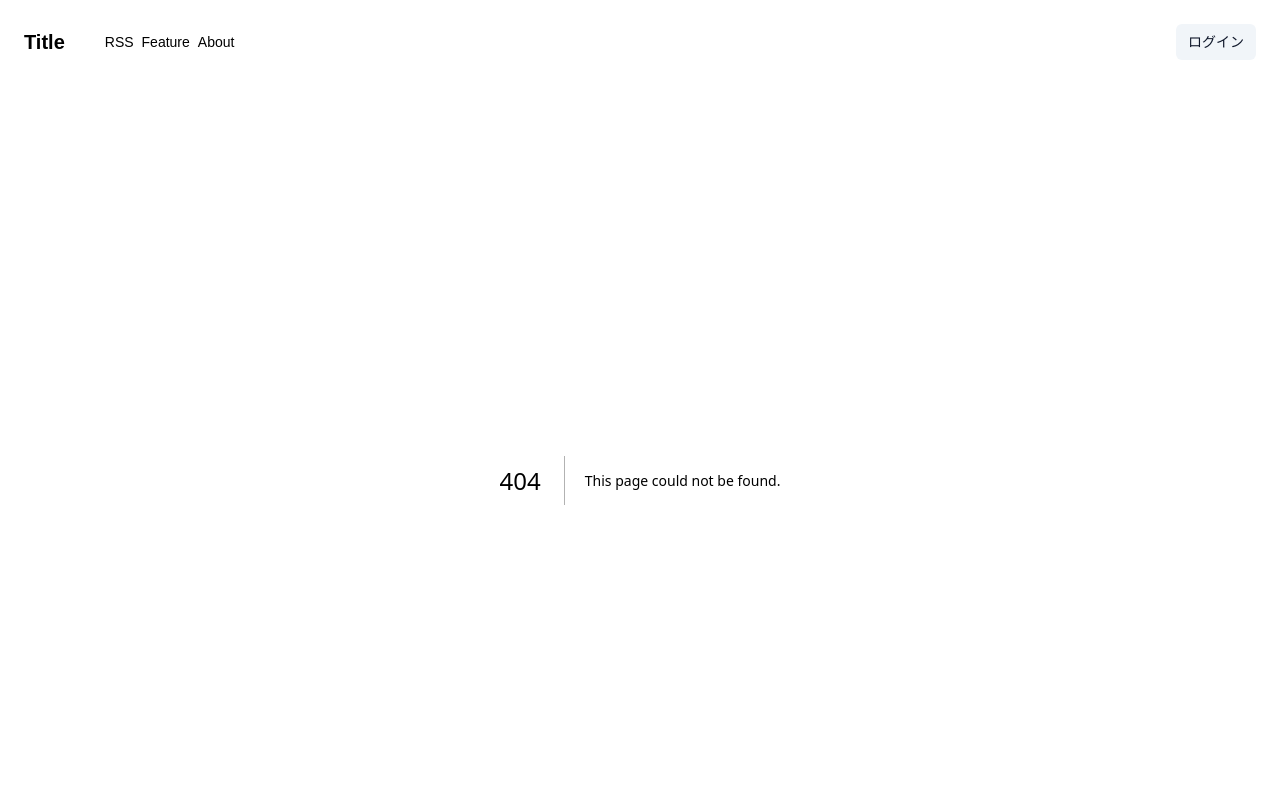
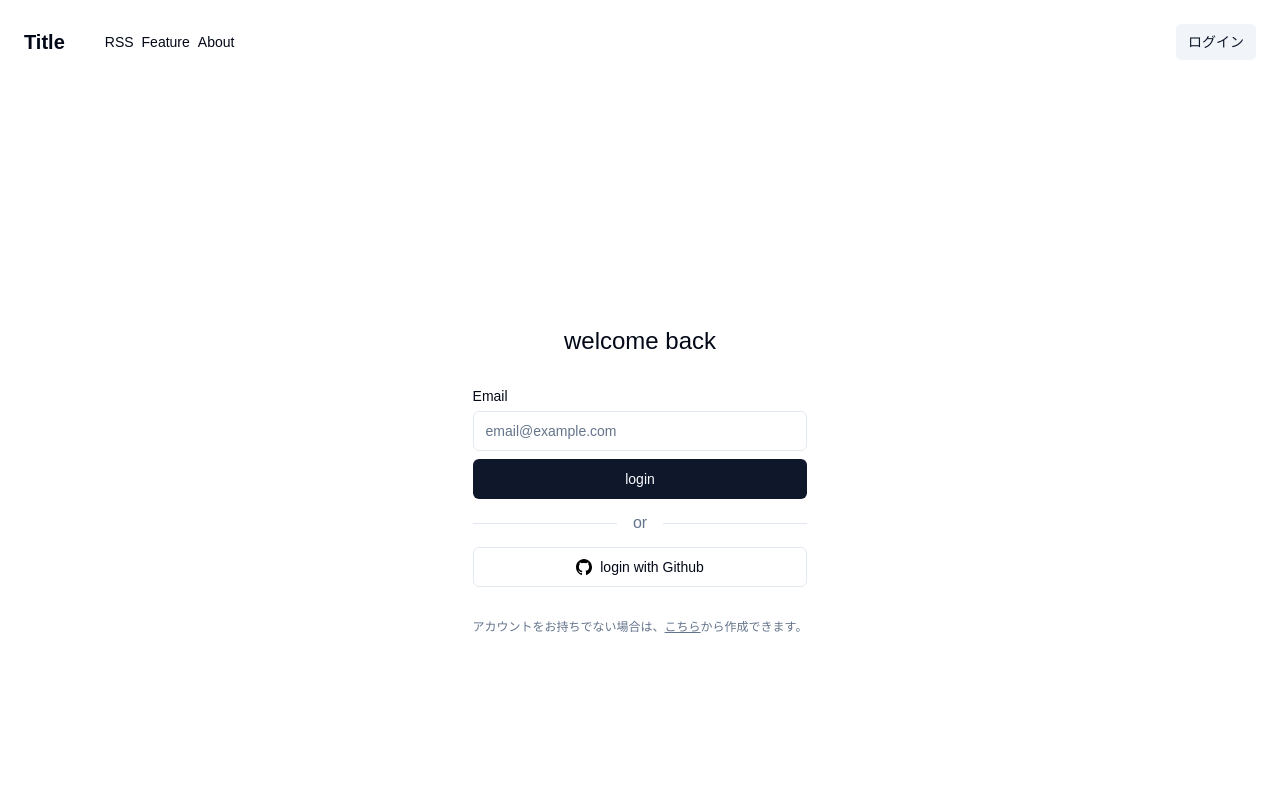
Before and after one commit to poko8nada/ud_nss_v2, a Next.js app: page /login in a window 1280 px wide. Before the commit this address had no page. Shown: the top 800 px of the page. Built offline with nearby package versions, Linux system fonts and the light colour scheme.

Commit message:
Add login and search form components, update styles, and improve feed modal

```diff
--- a/package.json
+++ b/package.json
@@ -10,6 +10,7 @@
   },
   "dependencies": {
     "@notionhq/client": "^2.2.15",
+    "@radix-ui/react-label": "^2.1.2",
     "@radix-ui/react-slot": "^1.1.1",
     "class-variance-authority": "^0.7.1",
     "clsx": "^2.1.1",
--- a/src/app/globals.css
+++ b/src/app/globals.css
@@ -70,3 +70,14 @@ body {
     @apply bg-background text-foreground;
   }
 }
+
+
+
+@layer base {
+  * {
+    @apply border-border outline-ring/50;
+  }
+  body {
+    @apply bg-background text-foreground;
+  }
+}
--- /dev/null
+++ b/src/app/login/page.tsx
@@ -0,0 +1,19 @@
+import { AuthForm } from '@/components/auth-form'
+export default function Page() {
+  return (
+    <div className='flex justify-center items-center h-screen'>
+      <div className='space-y-8'>
+        <h1 className='text-2xl text-center'>welcome back</h1>
+        <AuthForm />
+
+        <p className='text-center text-muted-foreground text-xs'>
+          アカウントをお持ちでない場合は、
+          <a href='/register' className='underline'>
+            こちら
+          </a>
+          から作成できます。
+        </p>
+      </div>
+    </div>
+  )
+}
--- a/src/app/rss/page.tsx
+++ b/src/app/rss/page.tsx
@@ -1,6 +1,6 @@
 'use client'
 import { FeedModal } from '@/components/feed-modal'
-import { SearchInput } from '@/components/search-input'
+import { SearchForm } from '@/components/search-from'
 import Form from 'next/form'
 import { useActionState, useState } from 'react'
 import { handleSubmit } from './action'
@@ -26,7 +26,7 @@ export default function Page() {
         className='mb-5'
         onSubmit={() => setModalOpen(true)}
       >
-        <SearchInput error={state.error} />
+        <SearchForm error={state.error} />
         <FeedModal
           url={state.url ?? ''}
           feedTitle={state.feedTitle}
--- /dev/null
+++ b/src/components/auth-form.tsx
@@ -0,0 +1,37 @@
+import { Button } from '@/components/ui/button'
+import { Icons } from '@/components/ui/icons'
+import { Input } from '@/components/ui/input'
+import { Label } from '@/components/ui/label'
+
+export const AuthForm = () => {
+  return (
+    <div className='grid gap-6'>
+      <form>
+        <div className='grid gap-2'>
+          <Label htmlFor='email'>Email</Label>
+          <Input
+            type='email'
+            name='email'
+            placeholder='email@example.com'
+            id='email'
+          />
+          <Button type='submit'>login</Button>
+        </div>
+      </form>
+      <form>
+        <div className='grid gap-6'>
+          <div className='relative flex items-center justify-center'>
+            <hr className='absolute w-full inset-0' />
+            <span className='absolute bg-background px-4 text-muted-foreground'>
+              or
+            </span>
+          </div>
+          <Button variant='outline'>
+            <Icons.github />
+            login with Github
+          </Button>
+        </div>
+      </form>
+    </div>
+  )
+}
--- a/src/components/feed-modal.tsx
+++ b/src/components/feed-modal.tsx
@@ -48,14 +48,11 @@ export const FeedModal = ({
         )}
       >
         <div
-          className={cn(
-            'bg-white rounded-lg shadow-sm dark:bg-gray-700 hidden',
-            {
-              block: isModalReady && modalOpen && !pending,
-            },
-          )}
+          className={cn('bg-white rounded-lg shadow-sm hidden', {
+            block: isModalReady && modalOpen && !pending,
+          })}
         >
-          <div className='p-4 md:p-5 border-b rounded-t dark:border-gray-600 border-gray-200'>
+          <div className='p-4 md:p-5 border-b rounded-t border-gray-200'>
             <div className='flex items-start justify-between gap-2'>
               <div className='flex gap-2 items-center'>
                 {favicon !== '' && (
@@ -68,7 +65,7 @@ export const FeedModal = ({
                   />
                 )}
                 <div>
-                  <h3 className='text-md font-medium text-gray-900 dark:text-white line-clamp-1'>
+                  <h3 className='text-md font-medium text-gray-900 line-clamp-1'>
                     {feedTitle}
                   </h3>
                   {feedDescription !== '' && (
@@ -80,7 +77,7 @@ export const FeedModal = ({
               </div>
               <button
                 type='button'
-                className='shrink-0 marker:text-gray-400 bg-transparent hover:bg-gray-200 hover:text-gray-900 rounded-lg text-sm w-7 h-7 ms-auto inline-flex justify-center items-center dark:hover:bg-gray-600 dark:hover:text-white'
+                className='shrink-0 marker:text-gray-400 bg-transparent hover:bg-gray-200 hover:text-gray-900 rounded-lg text-sm w-7 h-7 ms-auto inline-flex justify-center items-center '
                 onClick={() => setModalOpen(false)}
               >
                 <svg
@@ -111,16 +108,16 @@ export const FeedModal = ({
               ))}
             </ul>
           </div>
-          <div className='flex items-center justify-center p-4 md:p-5 space-x-3 rtl:space-x-reverse border-t border-gray-200 rounded-b dark:border-gray-600'>
+          <div className='flex items-center justify-center p-4 md:p-5 space-x-3 rtl:space-x-reverse border-t border-gray-200 rounded-b '>
             <button
               type='button'
-              className='text-white bg-blue-700 hover:bg-blue-800 focus:ring-4 focus:outline-none focus:ring-blue-300 font-medium rounded-lg text-sm px-5 py-2.5 text-center dark:bg-blue-600 dark:hover:bg-blue-700 dark:focus:ring-blue-800'
+              className='text-white bg-blue-700 hover:bg-blue-800 focus:ring-4 focus:outline-none focus:ring-blue-300 font-medium rounded-lg text-sm px-5 py-2.5 text-center '
             >
               follow
             </button>
             <button
               type='button'
-              className='py-2.5 px-5 ms-3 text-sm font-medium text-gray-900 focus:outline-none bg-white rounded-lg border border-gray-200 hover:bg-gray-100 hover:text-blue-700 focus:z-10 focus:ring-4 focus:ring-gray-100 dark:focus:ring-gray-700 dark:bg-gray-800 dark:text-gray-400 dark:border-gray-600 dark:hover:text-white dark:hover:bg-gray-700'
+              className='py-2.5 px-5 ms-3 text-sm font-medium text-gray-900 focus:outline-none bg-white rounded-lg border border-gray-200 hover:bg-gray-100 hover:text-blue-700 focus:z-10 focus:ring-4 focus:ring-gray-100 '
               onClick={e => {
                 if (e.target === e.currentTarget) {
                   setModalOpen(false)
--- a/src/components/search-input.tsx
+++ b/src/components/search-from.tsx
@@ -5,7 +5,7 @@ type SearchInputProps = {
   error: string[]
 }
 
-export const SearchInput = ({ error }: SearchInputProps) => {
+export const SearchForm = ({ error }: SearchInputProps) => {
   const [input, setInput] = useState('')
 
   return (
@@ -16,14 +16,14 @@ export const SearchInput = ({ error }: SearchInputProps) => {
             type='text'
             name='url'
             id='url'
-            className='bg-gray-50 border border-gray-300 text-gray-900 text-sm rounded-lg focus:ring-blue-500 focus:border-blue-500 block w-full p-2.5 dark:bg-gray-700 dark:border-gray-600 dark:placeholder-gray-400 dark:text-white dark:focus:ring-blue-500 dark:focus:border-blue-500'
+            className='bg-gray-50 border border-gray-300 text-gray-900 text-sm rounded-lg focus:ring-blue-500 focus:border-blue-500 block w-full p-2.5 '
             placeholder='hogehoge.com'
             required
             value={input}
             onChange={e => setInput(e.target.value)}
           />
           {error.length > 0 && (
-            <p className='mt-2 ml-2 text-sm text-red-600 dark:text-red-500'>
+            <p className='mt-2 ml-2 text-sm text-red-600 '>
               <span className='font-medium'>{error[0]}</span>
             </p>
           )}
--- /dev/null
+++ b/src/components/ui/icons.tsx
@@ -0,0 +1,35 @@
+import { Github } from 'lucide-react'
+
+export const Icons = {
+  github: () => {
+    return (
+      <svg
+        viewBox='0 0 20 20'
+        version='1.1'
+        xmlns='http://www.w3.org/2000/svg'
+        fill='#000000'
+      >
+        <g id='SVGRepo_iconCarrier'>
+          <title>github [#142]</title> <desc>Created with Sketch.</desc>
+          <defs> </defs>
+          <g
+            id='Page-1'
+            stroke='none'
+            strokeWidth='1'
+            fill='none'
+            fillRule='evenodd'
+          >
+            <g transform='translate(-140.000000, -7559.000000)' fill='#000000'>
+              <g id='icons' transform='translate(56.000000, 160.000000)'>
+                <path
+                  d='M94,7399 C99.523,7399 104,7403.59 104,7409.253 C104,7413.782 101.138,7417.624 97.167,7418.981 C96.66,7419.082 96.48,7418.762 96.48,7418.489 C96.48,7418.151 96.492,7417.047 96.492,7415.675 C96.492,7414.719 96.172,7414.095 95.813,7413.777 C98.04,7413.523 100.38,7412.656 100.38,7408.718 C100.38,7407.598 99.992,7406.684 99.35,7405.966 C99.454,7405.707 99.797,7404.664 99.252,7403.252 C99.252,7403.252 98.414,7402.977 96.505,7404.303 C95.706,7404.076 94.85,7403.962 94,7403.958 C93.15,7403.962 92.295,7404.076 91.497,7404.303 C89.586,7402.977 88.746,7403.252 88.746,7403.252 C88.203,7404.664 88.546,7405.707 88.649,7405.966 C88.01,7406.684 87.619,7407.598 87.619,7408.718 C87.619,7412.646 89.954,7413.526 92.175,7413.785 C91.889,7414.041 91.63,7414.493 91.54,7415.156 C90.97,7415.418 89.522,7415.871 88.63,7414.304 C88.63,7414.304 88.101,7413.319 87.097,7413.247 C87.097,7413.247 86.122,7413.234 87.029,7413.87 C87.029,7413.87 87.684,7414.185 88.139,7415.37 C88.139,7415.37 88.726,7417.2 91.508,7416.58 C91.513,7417.437 91.522,7418.245 91.522,7418.489 C91.522,7418.76 91.338,7419.077 90.839,7418.982 C86.865,7417.627 84,7413.783 84,7409.253 C84,7403.59 88.478,7399 94,7399'
+                  id='github-[#142]'
+                />
+              </g>
+            </g>
+          </g>
+        </g>
+      </svg>
+    )
+  },
+}
--- /dev/null
+++ b/src/components/ui/label.tsx
@@ -0,0 +1,26 @@
+"use client"
+
+import * as React from "react"
+import * as LabelPrimitive from "@radix-ui/react-label"
+import { cva, type VariantProps } from "class-variance-authority"
+
+import { cn } from "@/lib/utils"
+
+const labelVariants = cva(
+  "text-sm font-medium leading-none peer-disabled:cursor-not-allowed peer-disabled:opacity-70"
+)
+
+const Label = React.forwardRef<
+  React.ElementRef<typeof LabelPrimitive.Root>,
+  React.ComponentPropsWithoutRef<typeof LabelPrimitive.Root> &
+    VariantProps<typeof labelVariants>
+>(({ className, ...props }, ref) => (
+  <LabelPrimitive.Root
+    ref={ref}
+    className={cn(labelVariants(), className)}
+    {...props}
+  />
+))
+Label.displayName = LabelPrimitive.Root.displayName
+
+export { Label }
--- a/src/components/ui/submit-btn.tsx
+++ b/src/components/ui/submit-btn.tsx
@@ -6,7 +6,7 @@ export const SubmitBtn = () => {
   return (
     <button
       type='submit'
-      className='text-white bg-blue-700 hover:bg-blue-800 focus:ring-4 focus:outline-none focus:ring-blue-300 font-medium rounded-lg text-sm px-5 py-2.5 text-center dark:bg-blue-600 dark:hover:bg-blue-700 dark:focus:ring-blue-800'
+      className='text-white bg-blue-700 hover:bg-blue-800 focus:ring-4 focus:outline-none focus:ring-blue-300 font-medium rounded-lg text-sm px-5 py-2.5 text-center '
       disabled={pending}
     >
       {pending ? 'Loading...' : 'Search'}
```
Also changed, not shown: 1 other file (tests, documents, lock files or other folders).
